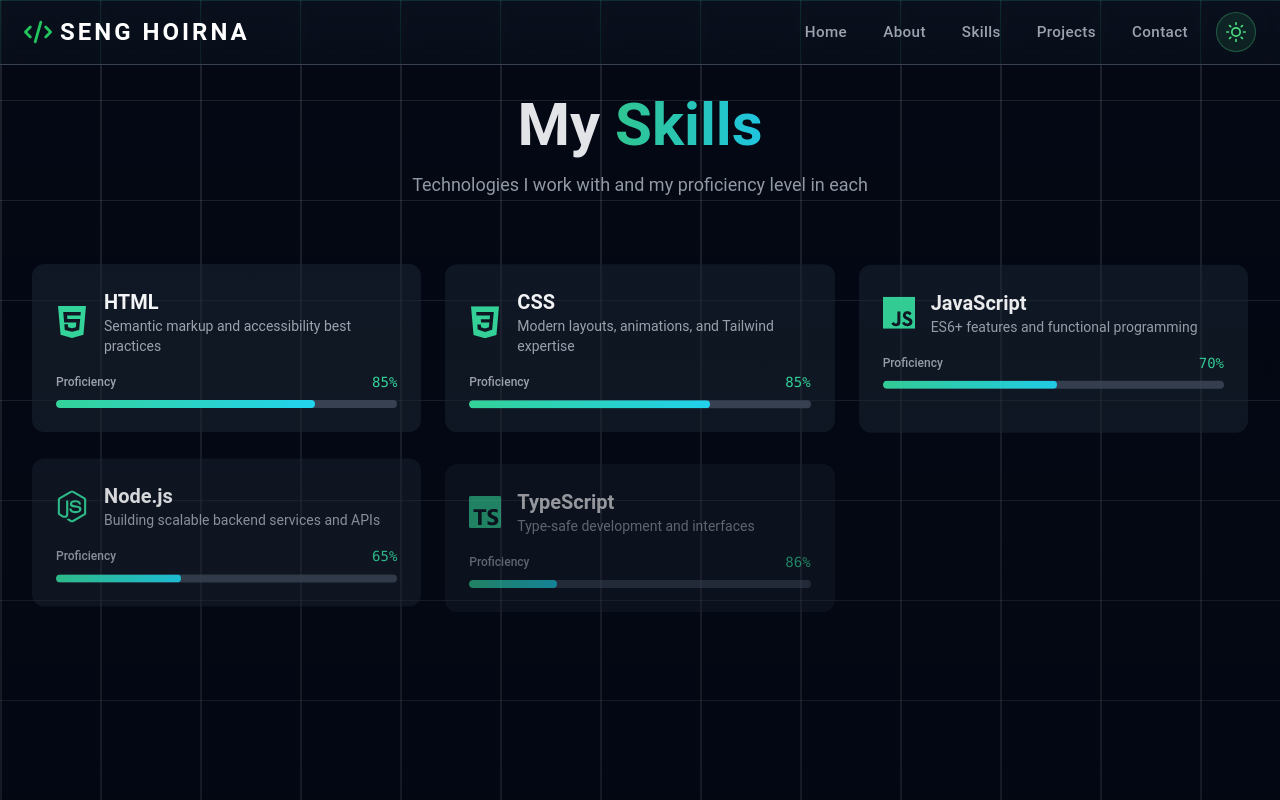
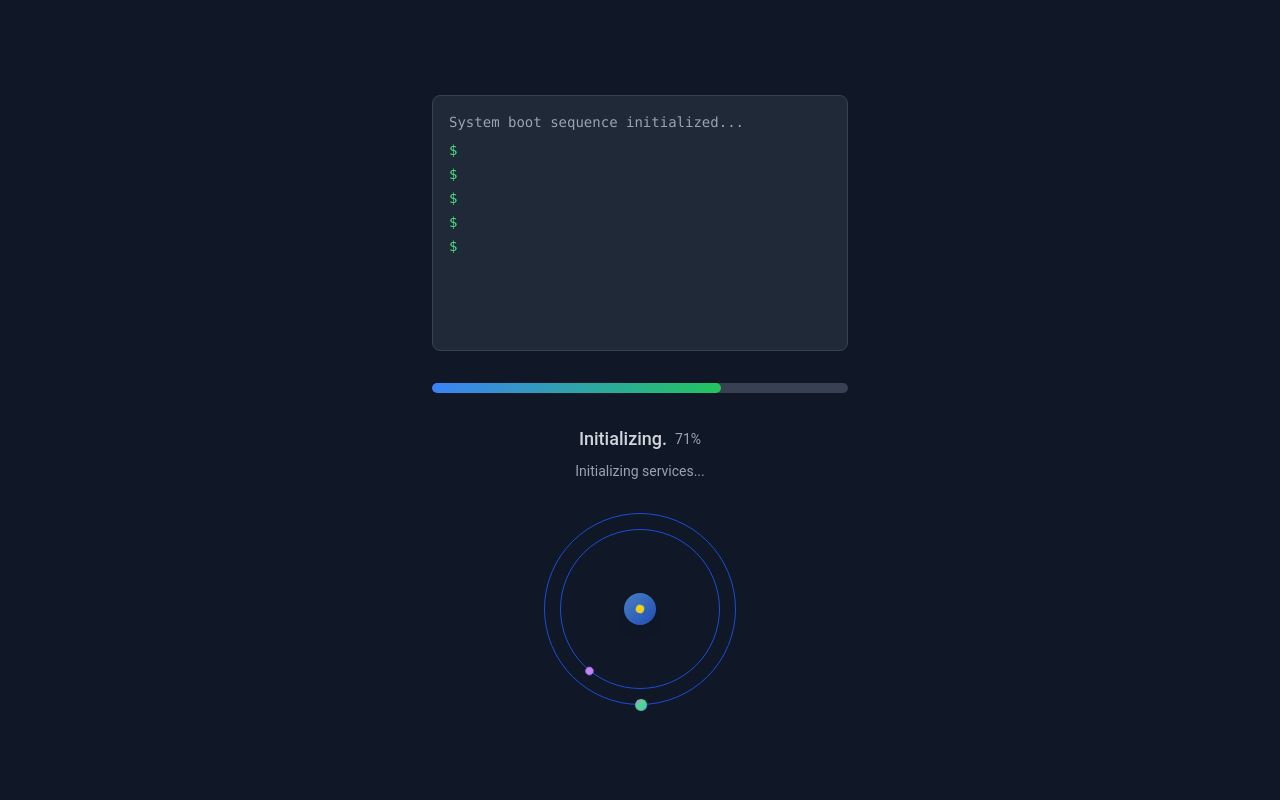
Before and after one commit to hoirna/my-portfolio, a Next.js app: page /Skill in a window 1280 px wide. Shown: the top 800 px of the page. Built offline with nearby package versions, Linux system fonts and the light colour scheme.

Commit message:
imrpove ui

```diff
--- a/src/pages/About.tsx
+++ b/src/pages/About.tsx
@@ -130,7 +130,7 @@ export default function About() {
           viewport={{ once: true, margin: "-100px" }}
           className="max-w-6xl mx-auto relative z-10"
         >
-          <div className="text-center mt-12 mb-24">
+          <div className="text-center mt-20 mb-24">
             <motion.div
               variants={itemVariants}
               className="w-40 h-40 sm:w-48 sm:h-48 mx-auto mb-8 rounded-full overflow-hidden border-4 border-emerald-500 shadow-lg relative group"
--- a/src/pages/Contact.tsx
+++ b/src/pages/Contact.tsx
@@ -133,7 +133,7 @@ export default function Contact() {
           variants={containerVariants}
           initial="hidden"
           animate="visible"
-          className="max-w-5xl mx-auto relative z-10"
+          className="max-w-5xl mt-20 mx-auto relative z-10"
         >
           <motion.h1
             variants={itemVariants}
--- a/src/pages/Loading.tsx
+++ b/src/pages/Loading.tsx
@@ -1,32 +1,84 @@
 'use client';
 
-import React, { useEffect, useState } from 'react';
+import React, { useEffect, useState, useCallback } from 'react';
 
 const Loading: React.FC = () => {
-  const [displayedText, setDisplayedText] = useState('');
+  const [outputLines, setOutputLines] = useState<string[]>([]);
+  const [progress, setProgress] = useState(0);
+  const [currentLine, setCurrentLine] = useState('');
+  const [currentAction, setCurrentAction] = useState('Initializing');
   const [dots, setDots] = useState('');
-  const codeText = 'const app = initialize();';
+
+  const bootSequence = React.useMemo(() => [
+    { text: 'Checking system requirements...', delay: 300 },
+    { text: '✓ RAM: 8GB available', delay: 150 },
+    { text: '✓ Storage: 256GB SSD', delay: 150 },
+    { text: '✓ Network: Connected', delay: 150 },
+    { text: '✓ Next.js v14.1.0 loaded', delay: 200 },
+    { text: '✓ TypeScript v5.0.0 loaded', delay: 200 },
+    { text: 'Finalizing startup sequence...', delay: 500 },
+  ], []);
+
+  const updateProgress = useCallback((lineIndex: number) => {
+    const totalSteps = bootSequence.length;
+    const newProgress = Math.min(100, Math.floor((lineIndex / totalSteps) * 100));
+    setProgress(newProgress);
+
+    if (newProgress < 30) {
+      setCurrentAction('Checking system');
+    } else if (newProgress < 60) {
+      setCurrentAction('Loading modules');
+    } else if (newProgress < 90) {
+      setCurrentAction('Initializing');
+    } else {
+      setCurrentAction('Finalizing');
+    }
+  }, [bootSequence]);
 
   useEffect(() => {
-    let index = 0;
-    const typingInterval = setInterval(() => {
-      if (index < codeText.length) {
-        setDisplayedText(codeText.slice(0, index + 1));
-        index++;
-      } else {
-        clearInterval(typingInterval);
-      }
-    }, 80);
-
+    // Animate dots
     const dotsInterval = setInterval(() => {
       setDots((prev) => (prev.length < 3 ? prev + '.' : ''));
     }, 400);
 
+    // Simulate boot sequence
+    let lineIndex = 0;
+    let charIndex = 0;
+    let currentLineText = '';
+    let timeoutId: NodeJS.Timeout;
+
+    const typeNextCharacter = () => {
+      if (lineIndex < bootSequence.length) {
+        const { text } = bootSequence[lineIndex];
+
+        if (charIndex < text.length) {
+          currentLineText += text.charAt(charIndex);
+          setCurrentLine(currentLineText);
+          charIndex++;
+          timeoutId = setTimeout(typeNextCharacter, 40);
+        } else {
+          // Move to next line
+          setOutputLines(prev => [...prev, currentLineText]);
+          setCurrentLine('');
+          currentLineText = '';
+          charIndex = 0;
+          lineIndex++;
+          updateProgress(lineIndex);
+          timeoutId = setTimeout(typeNextCharacter, bootSequence[lineIndex - 1]?.delay || 100);
+        }
+      } else {
+        // Final completion
+        setProgress(100);
+      }
+    };
+
+    typeNextCharacter();
+
     return () => {
-      clearInterval(typingInterval);
       clearInterval(dotsInterval);
+      clearTimeout(timeoutId);
     };
-  }, []);
+  }, [bootSequence, updateProgress]);
 
   return (
     <div
@@ -35,62 +87,93 @@ const Loading: React.FC = () => {
       aria-busy="true"
     >
       <div className="flex flex-col items-center gap-8 max-w-md w-full px-4">
+        {/* Terminal output with virtualization for performance */}
+        <div className="font-mono text-sm text-gray-800 dark:text-gray-100 bg-gray-100 dark:bg-gray-800 p-4 rounded-lg w-full border border-gray-200 dark:border-gray-700 shadow-sm h-64 overflow-y-auto">
+          <div className="mb-2 text-gray-500 dark:text-gray-400">
+            System boot sequence initialized...
+          </div>
 
+          {outputLines.map((line, index) => (
+            <div key={index} className="mb-1 flex">
+              <span className="text-green-500 dark:text-green-400 mr-2">$</span>
+              <span>{line}</span>
+            </div>
+          ))}
 
-        <div className="font-mono text-lg text-gray-800 dark:text-gray-100 bg-gray-100 dark:bg-gray-800 p-6 rounded-lg w-full border border-gray-200 dark:border-gray-700 shadow-sm">
-          <div className="flex items-center">
-            <span className="text-blue-500 dark:text-blue-400 mr-2">$</span>
-            <span>{displayedText}</span>
-            <span className={`inline-block w-1 h-6 ml-1 bg-blue-500 ${displayedText.length === codeText.length ? 'opacity-0' : 'animate-pulse'}`} />
-          </div>
+          {currentLine && (
+            <div className="mb-1 flex">
+              <span className="text-green-500 dark:text-green-400 mr-2">$</span>
+              <span>{currentLine}</span>
+              <span className="inline-block w-1 h-4 ml-1 bg-green-500 animate-pulse" />
+            </div>
+          )}
+
+          {progress === 100 && (
+            <div className="mt-2 text-green-600 dark:text-green-400 font-medium">
+              ✓ System ready
+            </div>
+          )}
+        </div>
+
+        {/* Optimized progress bar */}
+        <div className="w-full bg-gray-200 dark:bg-gray-700 rounded-full h-2.5 overflow-hidden">
+          <div
+            className="bg-gradient-to-r from-blue-500 to-green-500 h-2.5 rounded-full transition-all duration-300 ease-out"
+            style={{ width: `${progress}%`, willChange: 'width' }}
+            aria-valuenow={progress}
+            aria-valuemin={0}
+            aria-valuemax={100}
+          />
         </div>
 
         <div className="flex flex-col items-center gap-2">
-          <p className="text-lg font-medium text-gray-600 dark:text-gray-300">
-            Loading Please Wait!{dots}
+          <p className="text-lg font-medium text-gray-600 dark:text-gray-300 flex items-center">
+            {currentAction}{dots}
+            <span className="ml-2 text-sm font-normal text-gray-500 dark:text-gray-400">
+              {progress}%
+            </span>
           </p>
           <p className="text-sm text-gray-500 dark:text-gray-400 text-center">
-            Loading application resources. This should only take a moment.
+            {progress < 30
+              ? "Checking system requirements..."
+              : progress < 60
+              ? "Loading application modules..."
+              : progress < 90
+              ? "Initializing services..."
+              : "Finalizing startup..."}
           </p>
         </div>
 
+        {/* Optimized animated visualization */}
         <div className="relative w-48 h-48 flex items-center justify-center">
-          <div className="absolute w-8 h-8 bg-gradient-to-br from-yellow-300 via-yellow-400 to-orange-500 rounded-full shadow-lg animate-pulse" />
-          <div className="absolute w-16 h-16 border border-gray-300 dark:border-gray-600 rounded-full opacity-30" />
-          <div className="absolute w-24 h-24 border border-gray-300 dark:border-gray-600 rounded-full opacity-25" />
-          <div className="absolute w-32 h-32 border border-gray-300 dark:border-gray-600 rounded-full opacity-20" />
-          <div className="absolute w-40 h-40 border border-gray-300 dark:border-gray-600 rounded-full opacity-15" />
-          <div className="absolute w-48 h-48 border border-gray-300 dark:border-gray-600 rounded-full opacity-10" />
+          {/* Static base circles */}
+          <div className="absolute w-8 h-8 bg-gradient-to-br from-blue-400 to-blue-600 rounded-full shadow-lg animate-pulse" />
+          {[16, 24, 32, 40, 48].map((size) => (
+            <div
+              key={size}
+              className={`absolute w-${size} h-${size} border border-blue-300 dark:border-blue-700 rounded-full opacity-${100 - size}`}
+            />
+          ))}
 
-          <div className="absolute w-16 h-16 animate-spin" style={{ animationDuration: '1.5s' }}>
-            <div className="absolute top-0 left-1/2 transform -translate-x-1/2 -translate-y-1/2">
-              <div className="w-1.5 h-1.5 bg-gray-500 rounded-full shadow-sm" />
-            </div>
-          </div>
+          {/* Optimized spinning dots */}
+          {[16, 24, 32, 40, 48].map((size, index) => {
+            const colors = ['bg-blue-400', 'bg-green-400', 'bg-yellow-400', 'bg-purple-400'];
+            const duration = [3, 5, 7, 9, 11][index];
+            const dotSize = index === 4 ? 'w-3 h-3' : 'w-2 h-2';
+            const gradient = index === 4 ? 'bg-gradient-to-br from-blue-400 via-green-400 to-purple-400' : '';
 
-          <div className="absolute w-24 h-24 animate-spin" style={{ animationDuration: '2.2s' }}>
-            <div className="absolute top-0 left-1/2 transform -translate-x-1/2 -translate-y-1/2">
-              <div className="w-2 h-2 bg-gradient-to-br from-yellow-500 to-orange-400 rounded-full shadow-sm" />
-            </div>
-          </div>
-
-          <div className="absolute w-32 h-32 animate-spin" style={{ animationDuration: '3s' }}>
-            <div className="absolute top-0 left-1/2 transform -translate-x-1/2 -translate-y-1/2">
-              <div className="w-2.5 h-2.5 bg-gradient-to-br from-blue-500 to-green-500 rounded-full shadow-sm" />
-            </div>
-          </div>
-
-          <div className="absolute w-40 h-40 animate-spin" style={{ animationDuration: '4s' }}>
-            <div className="absolute top-0 left-1/2 transform -translate-x-1/2 -translate-y-1/2">
-              <div className="w-2 h-2 bg-gradient-to-br from-red-600 to-red-800 rounded-full shadow-sm" />
-            </div>
-          </div>
-
-          <div className="absolute w-48 h-48 animate-spin" style={{ animationDuration: '5.5s' }}>
-            <div className="absolute top-0 left-1/2 transform -translate-x-1/2 -translate-y-1/2">
-              <div className="w-4 h-4 bg-gradient-to-br from-orange-400 via-yellow-600 to-red-700 rounded-full shadow-lg" />
-            </div>
-          </div>
+            return (
+              <div
+                key={`dot-${size}`}
+                className={`absolute w-${size} h-${size} animate-spin`}
+                style={{ animationDuration: `${duration}s` }}
+              >
+                <div className="absolute top-0 left-1/2 transform -translate-x-1/2 -translate-y-1/2">
+                  <div className={`${dotSize} ${gradient || colors[index]} rounded-full shadow-sm`} />
+                </div>
+              </div>
+            );
+          })}
         </div>
       </div>
     </div>
--- a/src/pages/Projects.tsx
+++ b/src/pages/Projects.tsx
@@ -116,7 +116,7 @@ export default function Projects() {
         ></div>
       </div>
 
-      <section className="max-w-6xl mx-auto mt-16 relative z-10" ref={ref}>
+      <section className="max-w-6xl mx-auto mt-24 relative z-10" ref={ref}>
         <motion.div style={{ opacity, y }} className="text-center mb-12">
           <motion.h1
             className={`text-4xl sm:text-5xl lg:text-5xl font-bold mb-4 bg-clip-text text-transparent ${
--- a/src/pages/Skill.tsx
+++ b/src/pages/Skill.tsx
@@ -101,14 +101,14 @@ const Skills = () => {
             : "bg-gray-100 text-gray-900"
         }`}
       >
-        <div className="max-w-7xl mx-auto">
+        <div className="max-w-7xl mt-16 mx-auto">
           <motion.div
             initial={{ opacity: 0, y: -20 }}
             animate={{ opacity: 1, y: 0 }}
             transition={{ duration: 0.6 }}
             className="text-center mb-16"
           >
-            <h1 className="text-4xl sm:text-5xl lg:text-6xl font-bold mb-4">
+            <h1 className="text-4xl sm:text-5xl lg:text-5xl font-bold mb-4">
               My{" "}
               <span
                 className={`bg-clip-text text-transparent bg-gradient-to-r ${
--- a/src/pages/_app.tsx
+++ b/src/pages/_app.tsx
@@ -12,28 +12,27 @@ export default function App({ Component, pageProps }: AppProps) {
   const [isLoading, setIsLoading] = useState(true);
 
   useEffect(() => {
-    const timer = setTimeout(() => {
+    const timeoutId = setTimeout(() => {
       setIsLoading(false);
-    }, 5000);
+    }, 12000);
 
-    return () => clearTimeout(timer);
+    return () => {
+      clearTimeout(timeoutId);
+    };
   }, []);
-
-  if (isLoading) {
-    return (
-      <ThemeProvider>
-        <Loading />
-      </ThemeProvider>
-    );
-  }
-
   return (
     <ThemeProvider>
-      <Navbar />
-      <main>
-        <Component {...pageProps} />
-      </main>
-      <Footer />
+      {isLoading ? (
+        <Loading />
+      ) : (
+        <>
+          <Navbar />
+          <main className="min-h-[calc(100vh-128px)]">
+            <Component {...pageProps} />
+          </main>
+          <Footer />
+        </>
+      )}
     </ThemeProvider>
   );
 }
--- a/src/styles/globals.css
+++ b/src/styles/globals.css
@@ -108,3 +108,9 @@ footer {
 .animate-blink {
   animation: blink 0.7s step-end infinite;
 }
+
+@keyframes spin {
+  to {
+    transform: rotate(360deg);
+  }
+}
```
Also changed, not shown: 1 other file (tests, documents, lock files or other folders).
